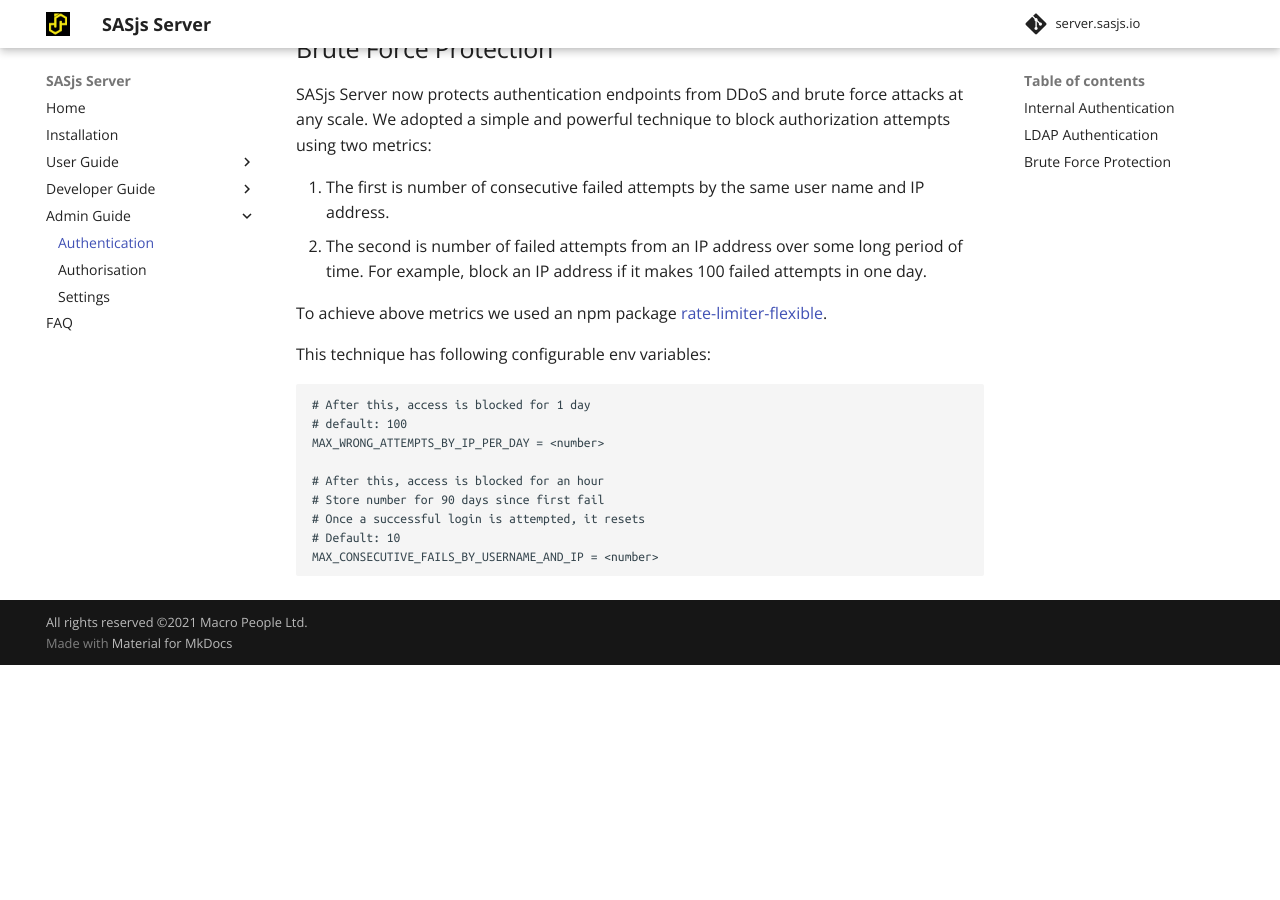
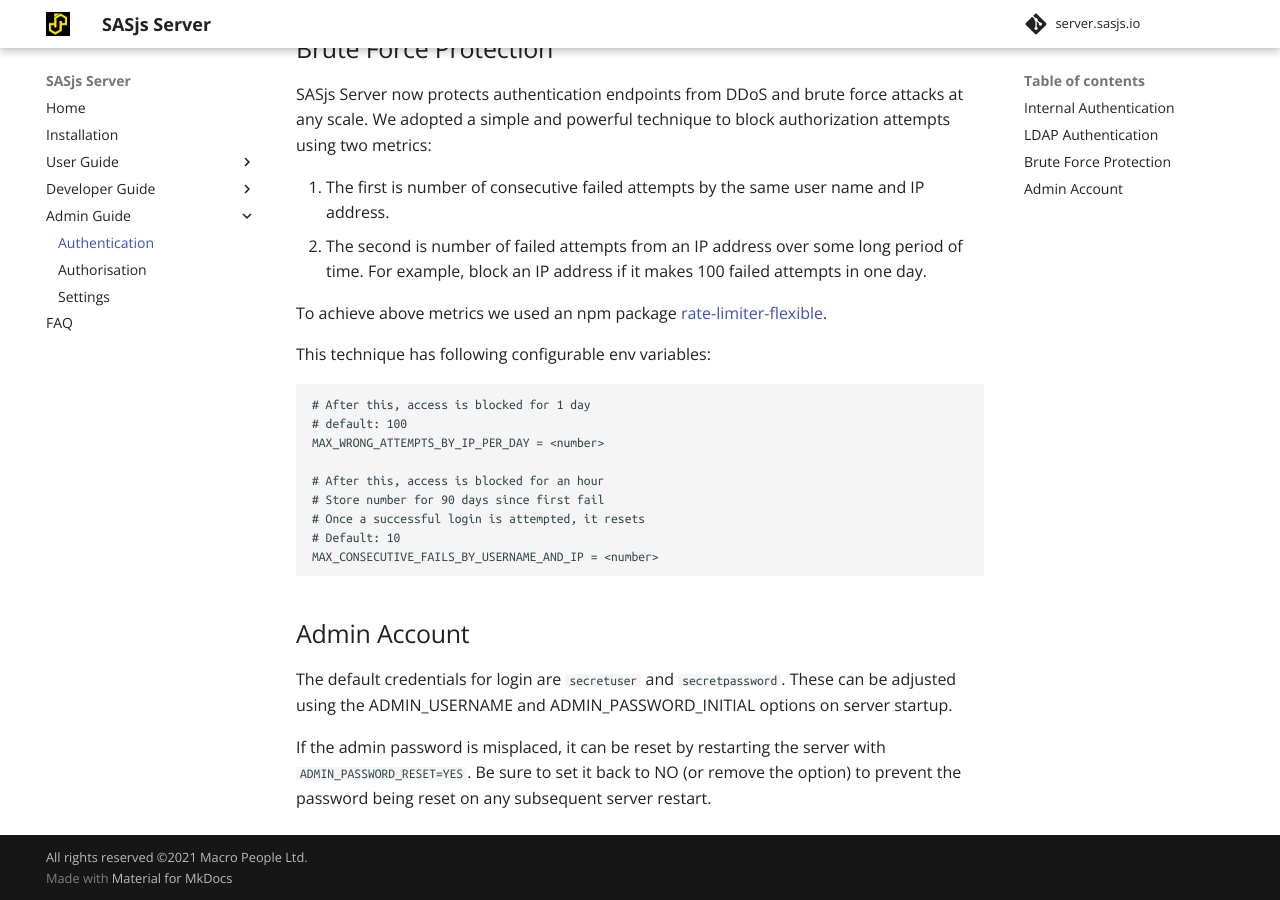
Before and after one commit to sasjs/server.sasjs.io, an MkDocs documentation site: the page built from docs/auth.md, in a window 1280 px wide and 900 px high, scrolled down 1370 px. Built offline with MkDocs 1.6.1 and Material for MkDocs 9.7.7, drawn with Linux system fonts in a browser that asks for light colours; comment, search, counter and statistics services are not loaded; before the commit the page ends 2035 px from its top, so only the background shows below that.

Commit message:
Update auth.md

````diff
--- a/docs/auth.md
+++ b/docs/auth.md
@@ -58,3 +58,9 @@
 # Default: 10
 MAX_CONSECUTIVE_FAILS_BY_USERNAME_AND_IP = <number>
 ```
+
+## Admin Account
+
+The default credentials for login are `secretuser` and `secretpassword`.  These can be adjusted using the ADMIN_USERNAME and ADMIN_PASSWORD_INITIAL options on server startup.
+
+If the admin password is misplaced, it can be reset by restarting the server with `ADMIN_PASSWORD_RESET=YES`.  Be sure to set it back to NO (or remove the option) to prevent the password being reset on any subsequent server restart.
````
